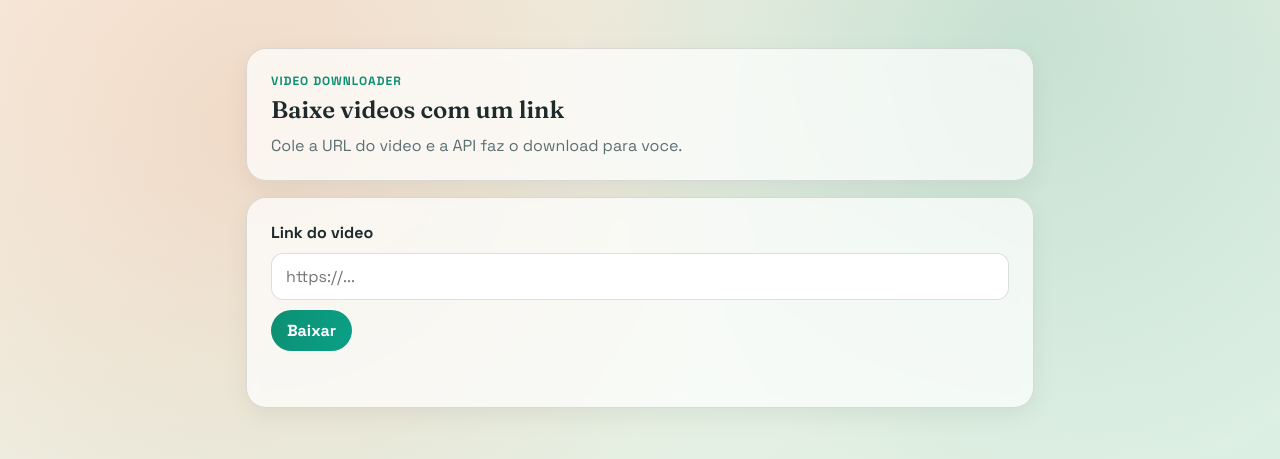
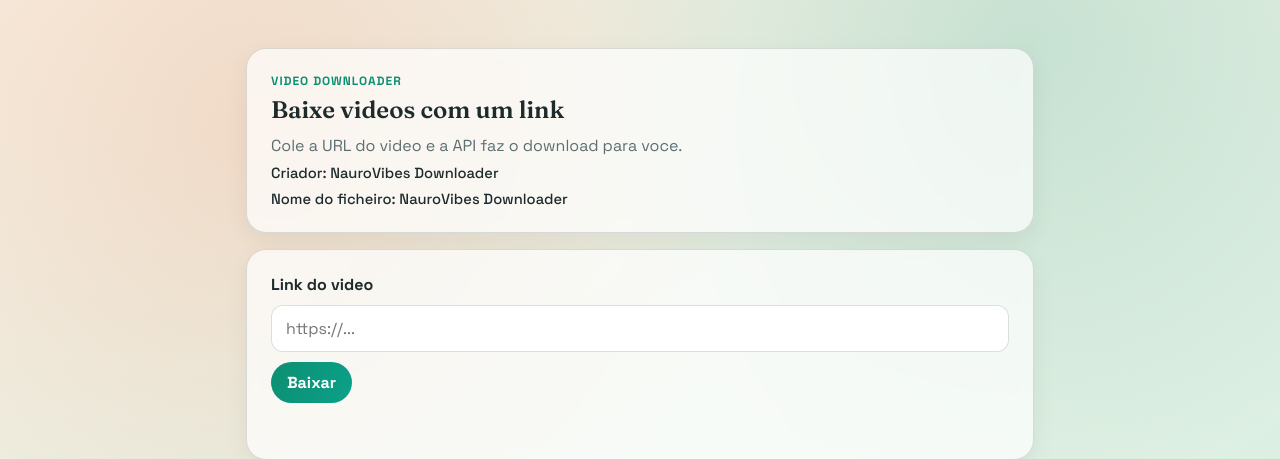
Before and after one commit to nauroeliashutambala/downloader, a FastAPI app: page / in a window 1280 px wide. Shown: the top 459 px of the page. Run offline with FastAPI, Linux system fonts and the light colour scheme.

Commit message:
Add files via upload

```diff
--- a/requirements.txt
+++ b/requirements.txt
@@ -1,5 +1,5 @@
 fastapi==0.116.1
 uvicorn[standard]==0.35.0
-yt-dlp==2026.02.25
+yt-dlp==2026.3.3
 pydantic==2.11.9
 jinja2==3.1.6
--- a/static/styles.css
+++ b/static/styles.css
@@ -57,6 +57,13 @@ h1, h2 {
 .subtitle {
   margin: 0;
   color: var(--muted);
+}
+
+.meta {
+  margin: 8px 0 0;
+  font-size: 0.92rem;
+  color: var(--ink);
+  font-weight: 500;
 }
 
 .form {
--- a/templates/index.html
+++ b/templates/index.html
@@ -15,6 +15,8 @@
       <p class="tag">Video Downloader</p>
       <h1>Baixe videos com um link</h1>
       <p class="subtitle">Cole a URL do video e a API faz o download para voce.</p>
+      <p class="meta">Criador: NauroVibes Downloader</p>
+      <p class="meta">Nome do ficheiro: NauroVibes Downloader</p>
     </section>
 
     <section class="card reveal-2">
```
